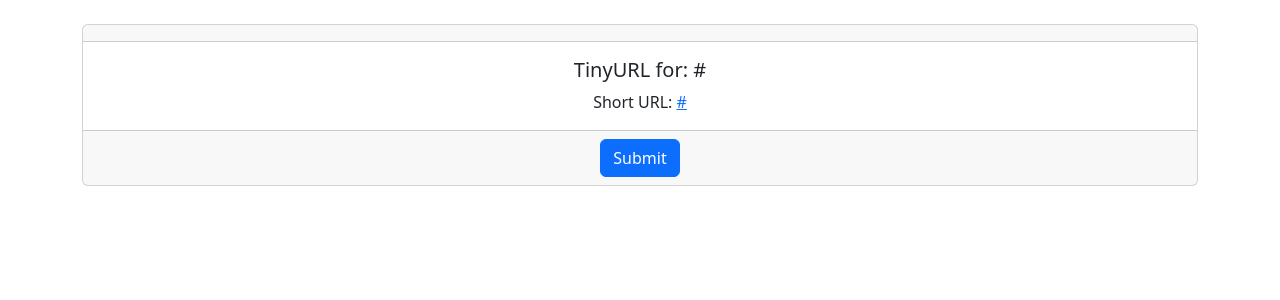
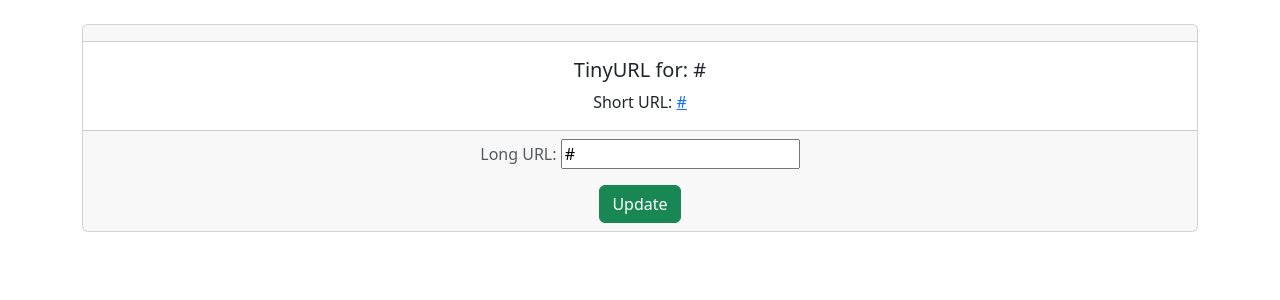
Before and after one commit to tan629/url_shortener, a Django app: page /urls/1/ in a window 1280 px wide. Shown: the part 56-356 px from the top of the page. Run offline with Django 4.2, Linux system fonts and the light colour scheme; tables that the repository leaves empty hold one stand-in row (values such as "Sample post"); some libraries are stand-ins or nearby versions.

Commit message:
-Refactored update view. Removed UrlDetailsView and replaced it with UrlUpdateView since the latter serves the same purpose

```diff
--- a/mysite/urls.py
+++ b/mysite/urls.py
@@ -19,7 +19,6 @@ from django.urls import path
 from tinyapp.views import UserRegistrationView
 from tinyapp.views import UrlListView
 from tinyapp.views import UrlCreateView
-from tinyapp.views import UrlDetailView
 from tinyapp.views import UrlRedirectView
 from tinyapp.views import UrlDeleteView
 from tinyapp.views import UrlUpdateView
@@ -29,8 +28,7 @@ urlpatterns = [
     path('register/', UserRegistrationView.as_view(),name='register-user'),
     path('urls/', UrlListView.as_view(), name='url-list'),
     path('urls/new/', UrlCreateView.as_view(), name='url-new'),
-    path('urls/<pk>/', UrlDetailView.as_view(), name='url-detail'),
+    path('urls/<pk>/', UrlUpdateView.as_view(), name='url-detail'),
     path('u/<short_url>/', UrlRedirectView.as_view(), name='redirect-short-url'),
     path('urls/delete/<pk>/', UrlDeleteView.as_view(), name='url-delete'),
-    path('urls/update/<pk>/', UrlUpdateView.as_view(), name='url-update'),
 ]
--- a/templates/url_detail.html
+++ b/templates/url_detail.html
@@ -15,7 +15,7 @@
     <div class="card-footer text-muted">
       <form method="post">
         {% csrf_token %} {{ form.as_p }}
-        <button type="submit" class="btn btn-primary">Submit</button>
+        <button type="submit" class="btn btn-success">Update</button>
       </form>
     </div>
   </div>
--- a/tinyapp/views.py
+++ b/tinyapp/views.py
@@ -1,6 +1,6 @@
 from typing import Generic
 from django.shortcuts import render
-from django.views.generic import CreateView,ListView,DetailView,View, DeleteView, UpdateView
+from django.views.generic import CreateView,ListView,View, DeleteView, UpdateView
 from .models import Url, User
 from .forms import UrlModelForm, UserRegisterForm
 import string,random
@@ -47,25 +47,8 @@ class UrlCreateView(CreateView):
 
         return super().form_valid(form) #If form fields are valid, it redirects to success_url defined in this class
 
-# View for creating a new short URL
-class UrlDetailView (DetailView):
-
-    model = Url
-    context_object_name = 'url'
-    template_name = 'url_detail.html'
-
-    def get(self,request,pk):
-
-        url = Url.objects.filter(id=pk).first()
-
-        context={
-            self.context_object_name :url
-        }
-
-        return render(request, self.template_name,context)
 
 # View that redirects a short URL to its corresponding long URL
-
 class UrlRedirectView(View):
 
     def get(self, request, short_url):
```
